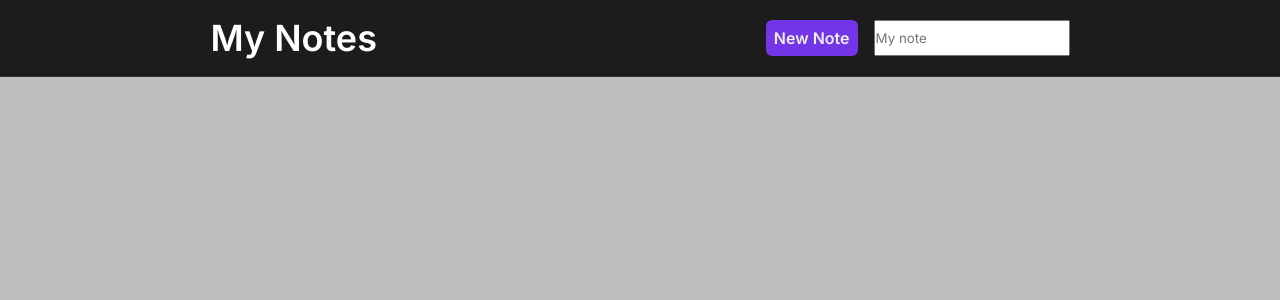
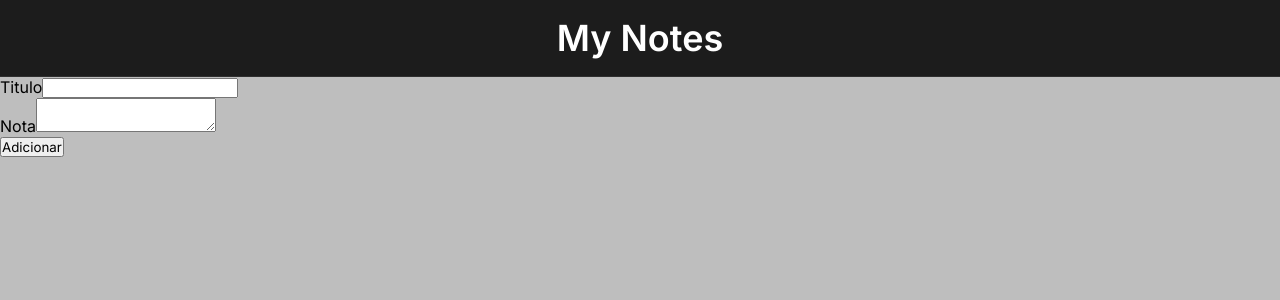
Before and after one commit to PedroVictor022/E-commerce, a React (Create React App) app: page / in a window 1280 px wide. Shown: the top 300 px of the page. Built offline with nearby package versions, Linux system fonts and the light colour scheme.

Commit message:
FEAT: add notes in array

```diff
--- a/src/App.js
+++ b/src/App.js
@@ -1,10 +1,19 @@
+import { useState } from "react";
+import { FormNote } from "./components/Form";
 import { Header } from "./components/Header";
 import { Container } from "./styles/UI";
 
 function App() {
+  const [newNote, setNewNote] = useState({})
+  const [notes, setNotes] = useState([])
+
+
   return (
     <Container>
       <Header />
+
+      <FormNote />
+
     </Container>
   );
 }
--- /dev/null
+++ b/src/components/Form.jsx
@@ -0,0 +1,47 @@
+import { useState } from "react"
+
+export function FormNote() {
+   const [ title, setTitle ] = useState("");
+   const [ body, setBody ] = useState("");
+   const [ notes, setNotes ] = useState([]);
+
+   const handleSubmit = (e) => {
+      e.preventDefault();
+
+      const uniqueID = Math.random(10).toFixed(3)
+      console.log(uniqueID)
+
+      const newNote = {
+         id: uniqueID,
+         title: title,
+         body: body
+      }
+      setNotes([...notes, newNote])
+      console.log("Formulario enviado", notes)
+   }
+
+   return (
+      <div>
+         <form
+            onSubmit={handleSubmit}
+         >
+            <div>
+               <label>Titulo</label>
+               <input
+                  type="text"
+                  value={title}
+                  onChange={e => setTitle(e.target.value)}
+               />
+            </div>
+            <div>
+               <label>Nota</label>
+               <textarea
+                  value={body}
+                  onChange={e => setBody(e.target.value)}
+               ></textarea>
+            </div>
+            <button>Adicionar</button>
+         </form>
+      </div>
+   )
+}
--- a/src/components/Header.jsx
+++ b/src/components/Header.jsx
@@ -1,18 +1,9 @@
-import { Button, HeaderC, NavItem } from "../styles/UI";
+import { HeaderC } from "../styles/UI";
 
 export function Header() {
    return (
       <HeaderC>
          <h1>My Notes</h1>
-
-         <NavItem>
-            <Button>New Note</Button>
-            <input
-               type="text"
-               placeholder="My note"
-            />
-         </NavItem>
-
       </HeaderC>
    )
 }
```
